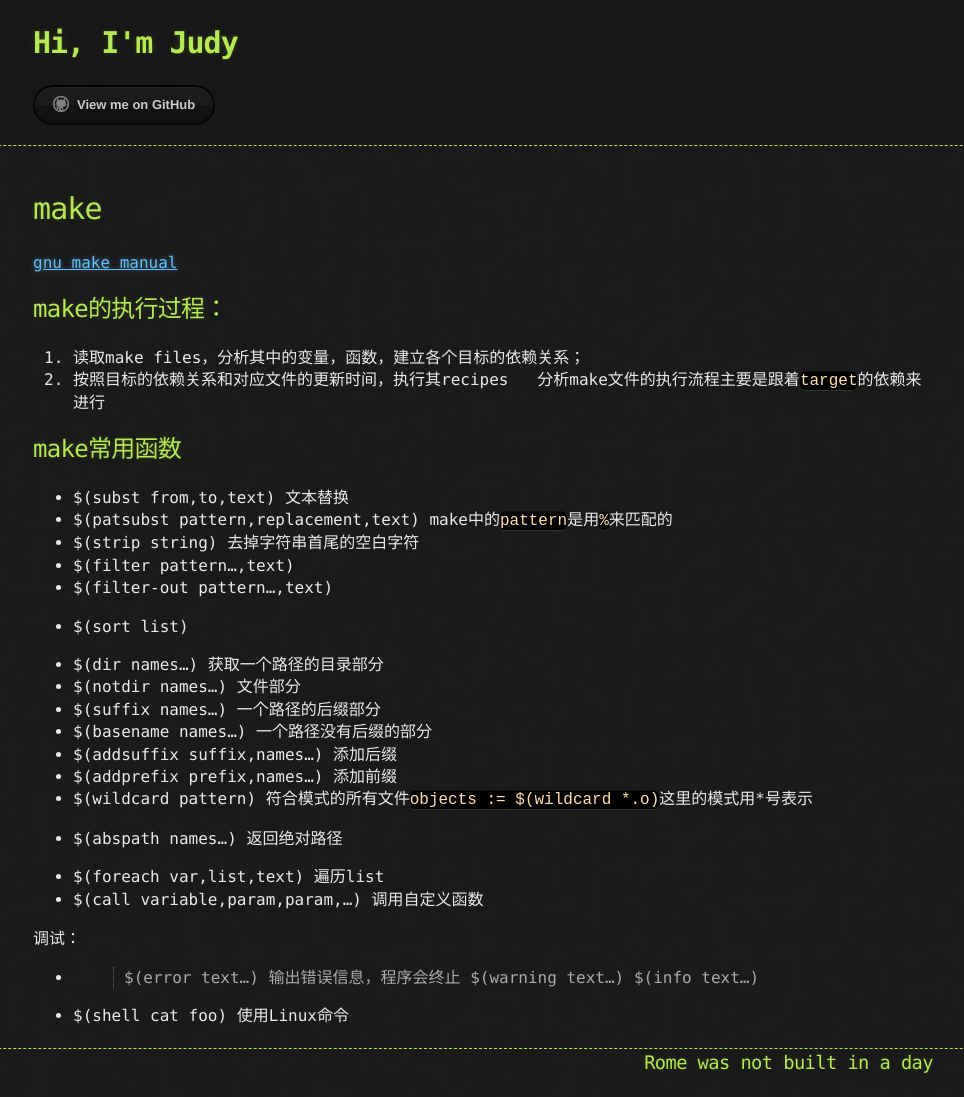
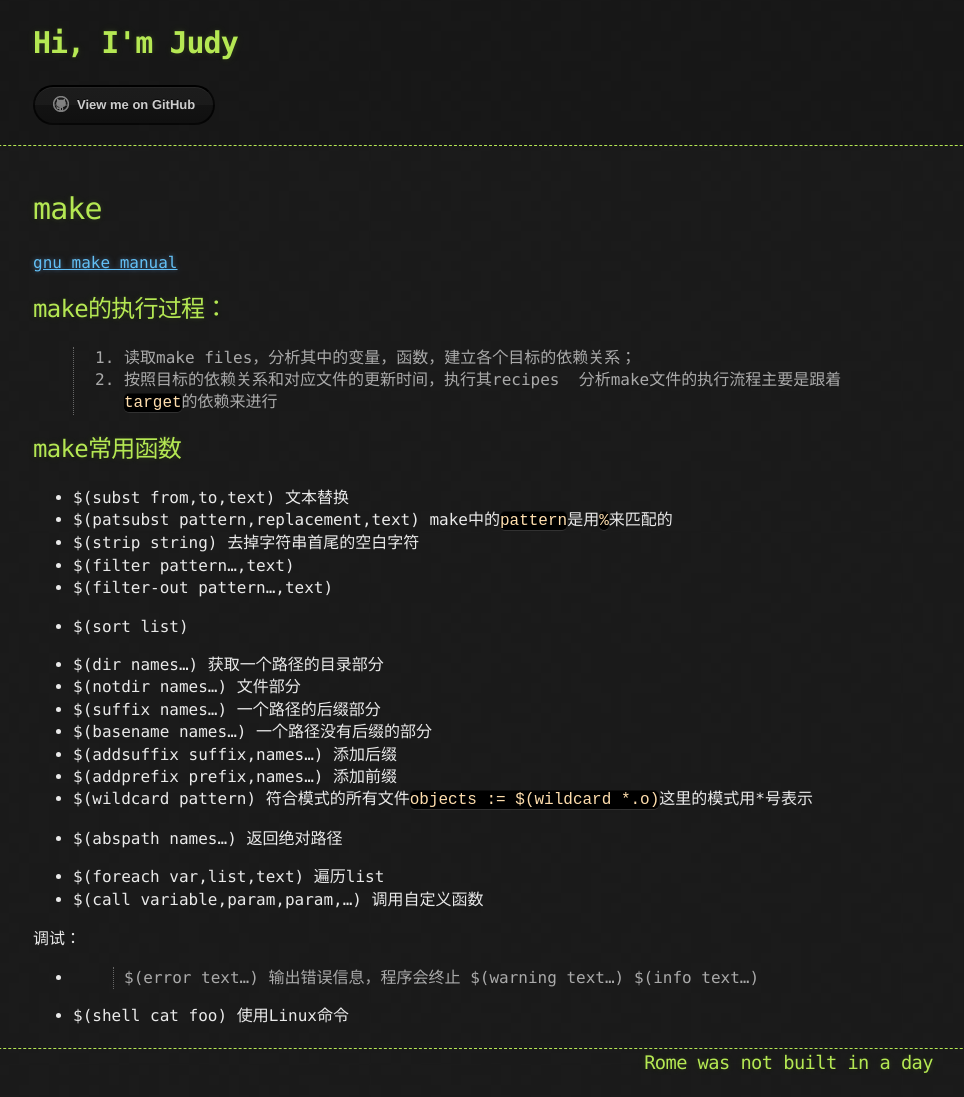
Before and after one commit to Shl4046/Shl4046.github.io, a Jekyll site: the page built from _posts/gnutools/2017-10-03-make.md, in a window 1280 px wide. Shown: the whole page, without its empty margins (162-1126 px from the left). Built offline with Jekyll 4.4.1, drawn with Linux system fonts in a browser that asks for light colours.

Commit message:
Update 2017-10-03-make.md

```diff
--- a/_posts/gnutools/2017-10-03-make.md
+++ b/_posts/gnutools/2017-10-03-make.md
@@ -9,10 +9,9 @@ date:   2017-10-03 01:53:30 -0700
 
 ## make的执行过程：
 
-1. 读取make files，分析其中的变量，函数，建立各个目标的依赖关系；
-2. 按照目标的依赖关系和对应文件的更新时间，执行其recipes
-
-分析make文件的执行流程主要是跟着`target`的依赖来进行
+> 1. 读取make files，分析其中的变量，函数，建立各个目标的依赖关系；
+> 2. 按照目标的依赖关系和对应文件的更新时间，执行其recipes
+> 分析make文件的执行流程主要是跟着`target`的依赖来进行
 
 ## make常用函数
 
@@ -37,8 +36,8 @@ date:   2017-10-03 01:53:30 -0700
 
 调试：<br>
 * > $(error text…) 输出错误信息，程序会终止
- >  $(warning text…)
- >   $(info text…)
+  > $(warning text…)
+  > $(info text…)
 * $(shell cat foo) 使用Linux命令
 
 [makemanual]: <http://www.gnu.org/software/make/manual/make.html>
```
